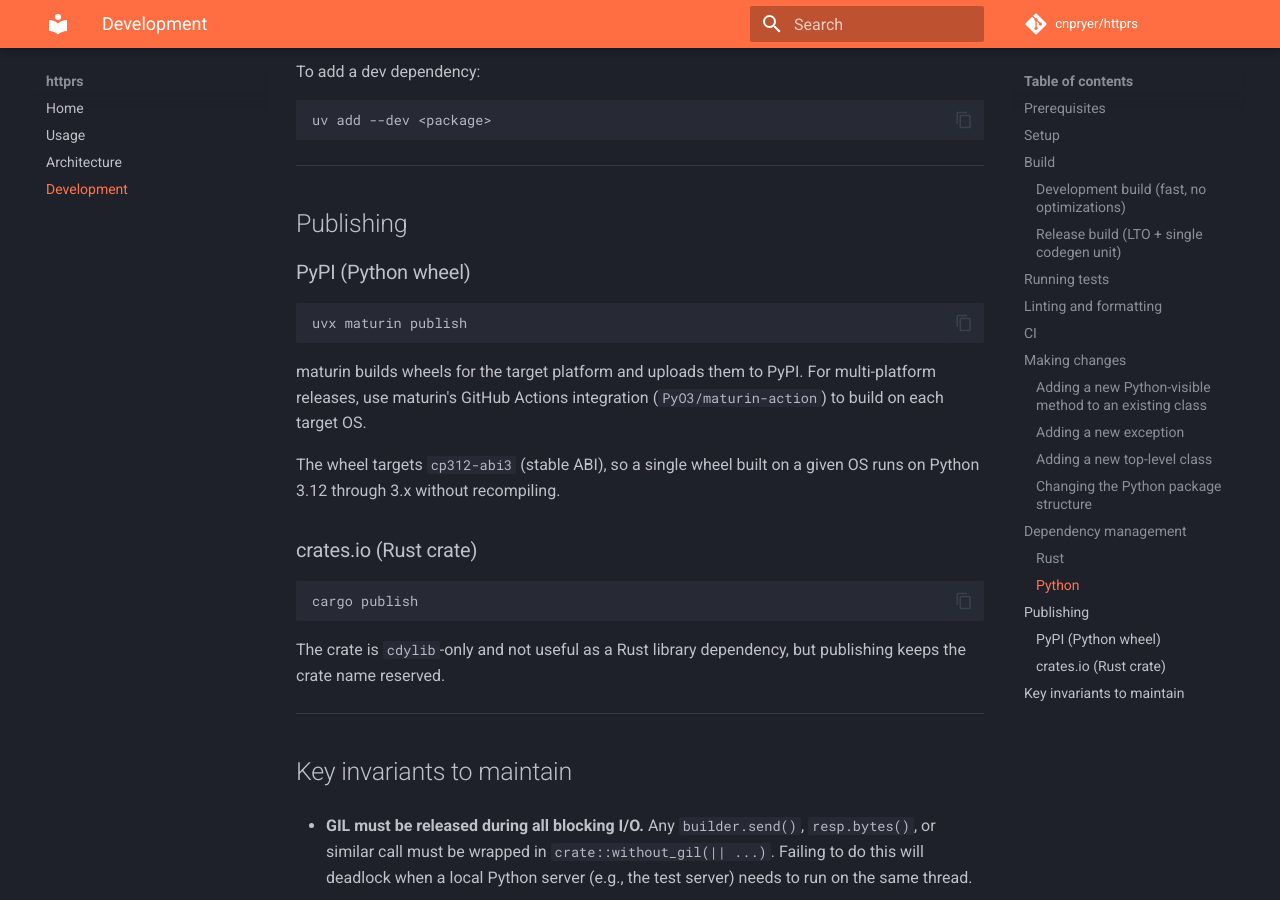
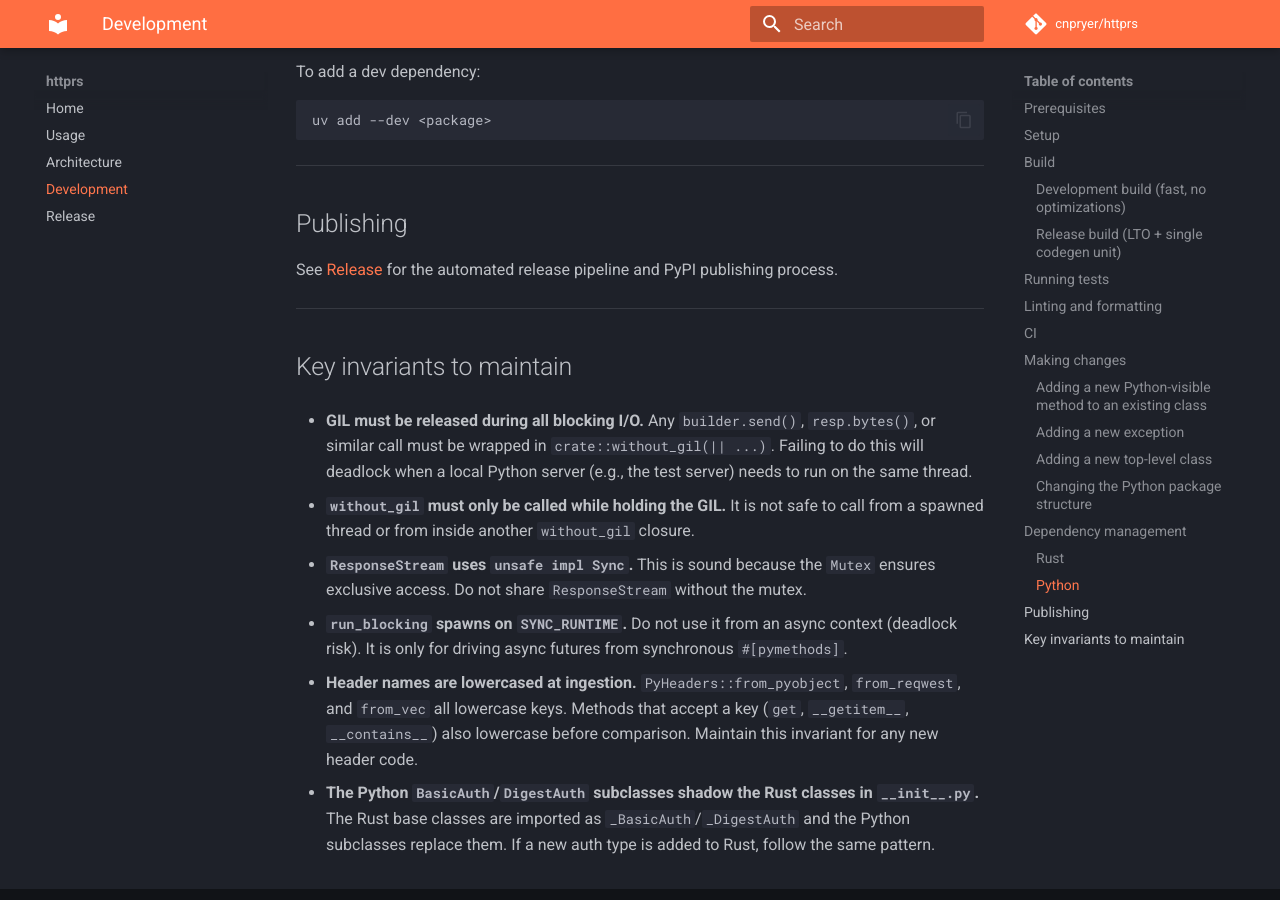
Before and after one commit to cnpryer/httprs, an MkDocs documentation site: the page built from docs/development.md, in a window 1280 px wide and 900 px high, scrolled down 3677 px. Built offline with MkDocs 1.6.1 and Material for MkDocs 9.7.7, drawn with Linux system fonts in a browser that asks for light colours; comment, search, counter and statistics services are not loaded.

````diff
--- a/docs/development.md
+++ b/docs/development.md
@@ -157,23 +157,7 @@ uv add --dev <package>
 
 ## Publishing
 
-### PyPI (Python wheel)
-
-```bash
-uvx maturin publish
-```
-
-maturin builds wheels for the target platform and uploads them to PyPI. For multi-platform releases, use maturin's GitHub Actions integration (`PyO3/maturin-action`) to build on each target OS.
-
-The wheel targets `cp312-abi3` (stable ABI), so a single wheel built on a given OS runs on Python 3.12 through 3.x without recompiling.
-
-### crates.io (Rust crate)
-
-```bash
-cargo publish
-```
-
-The crate is `cdylib`-only and not useful as a Rust library dependency, but publishing keeps the crate name reserved.
+See [Release](release.md) for the automated release pipeline and PyPI publishing process.
 
 ---
 
--- a/mkdocs.yml
+++ b/mkdocs.yml
@@ -26,3 +26,4 @@ nav:
   - Usage: usage.md
   - Architecture: architecture.md
   - Development: development.md
+  - Release: release.md
````
Also changed, not shown: docs/release.md (added, +45 -0 lines), 1 other file.
